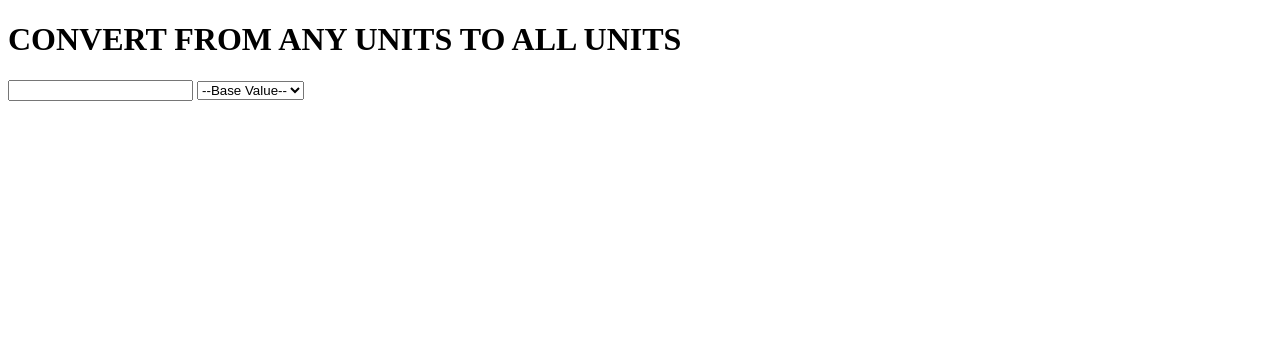
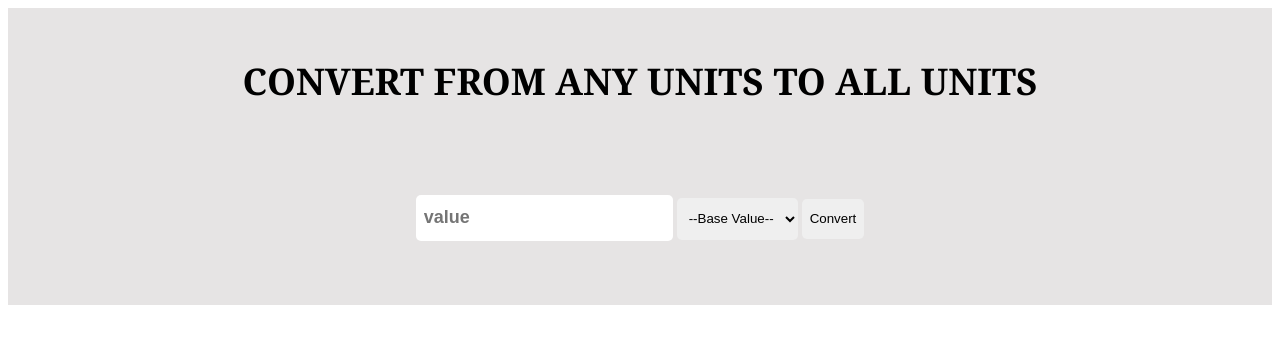
Before and after one commit to mosesmbuthia/units-converter, a website built with Vite: page index.html in a window 1280 px wide. Built offline with nearby package versions, Linux system fonts and the light colour scheme.

Commit message:
styled the html document

```diff
--- a/index.html
+++ b/index.html
@@ -12,17 +12,19 @@
     <header class="heading"><h1>CONVERT FROM ANY UNITS TO ALL UNITS </h1>
     </header>
     <form action="">
-      <input type="number">
-    <select name="" id="">
-    <option>--Base Value--</option>
-    <option>Millimeters</option>
-    <option>Centimeters</option>
-    <option>Decimeters</option>
-    <option>Meters</option>
-    <option>Decameter</option>
-    <option>Hectometer</option>
-    <option>Kilometer</option>
+      <input type="number" required placeholder="value">
+    <select for="Convert" required>
+    <option value="">--Base Value--</option>
+    <option value="">Millimeters</option>
+    <option value="">Centimeters</option>
+    <option value="">Decimeters</option>
+    <option value="">Meters</option>
+    <option value="">Decameter</option>
+    <option value="">Hectometer</option>
+    <option value="">Kilometer</option>
     </select>
+
+    <button id="Convert">Convert</button>
     </form>
   </div>
     <script src="./src/main.js"></script>
--- a/src/style.css
+++ b/src/style.css
@@ -0,0 +1,37 @@
+html {
+  margin: 0;
+  box-sizing: border-box;
+}
+
+.main-container {
+display: flex;
+flex-direction: column;
+align-items: center;
+justify-content: center;
+background-color: rgb(230, 228, 228);
+
+}
+
+h1 {
+  font-size: 2.3rem;
+  margin-top: 3rem;
+  font-family: Georgia, 'Times New Roman', Times, serif;
+
+}
+
+input, select, button {
+  padding: 0.8rem 0.5rem;
+  border: none;
+  border-radius: 5px;
+}
+
+input {
+  min-width: 15rem;
+}
+form {
+  margin: 4rem;
+}
+input[placeholder] {
+  font-weight: 700;
+  font-size: large;
+}
```
